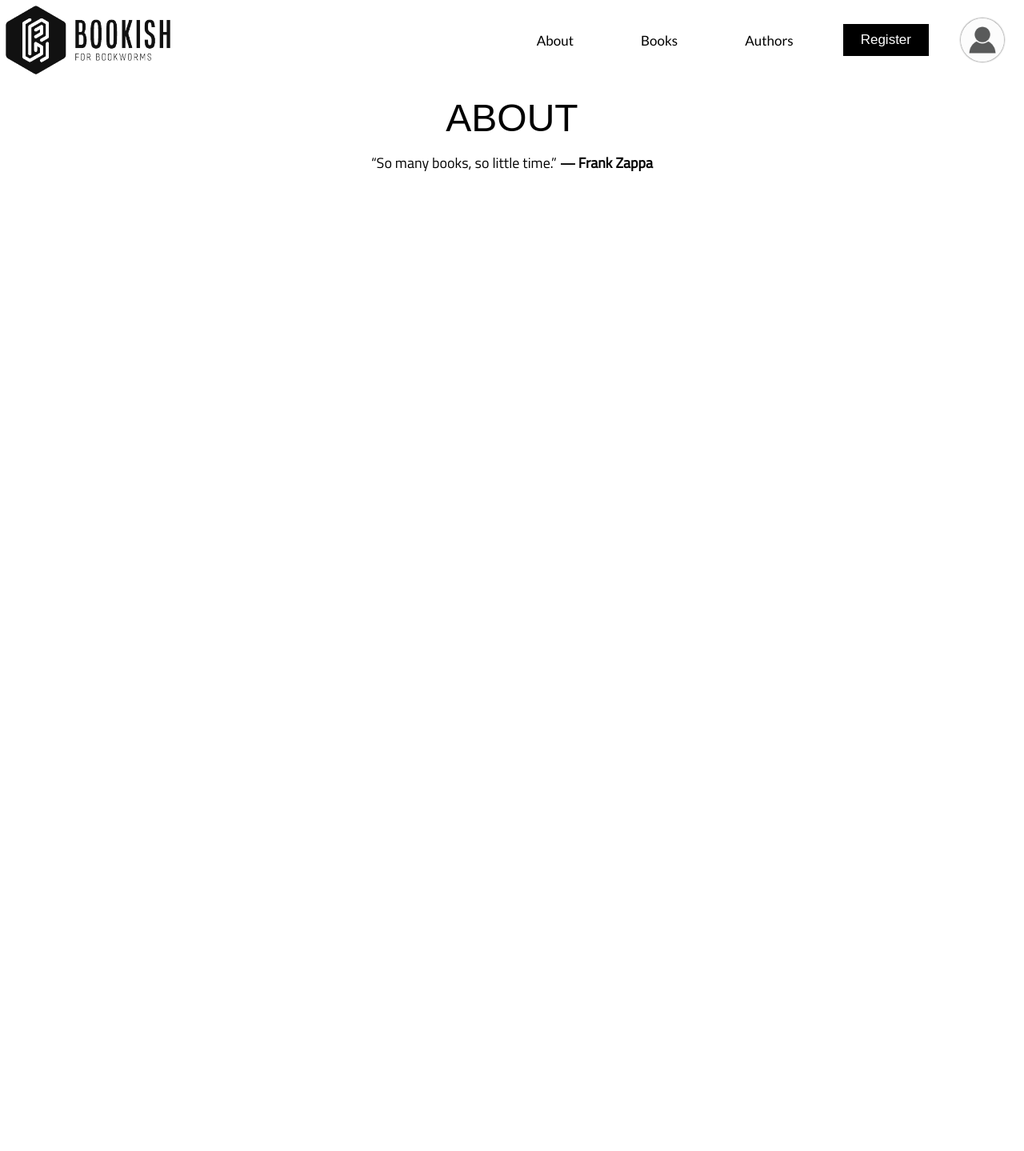
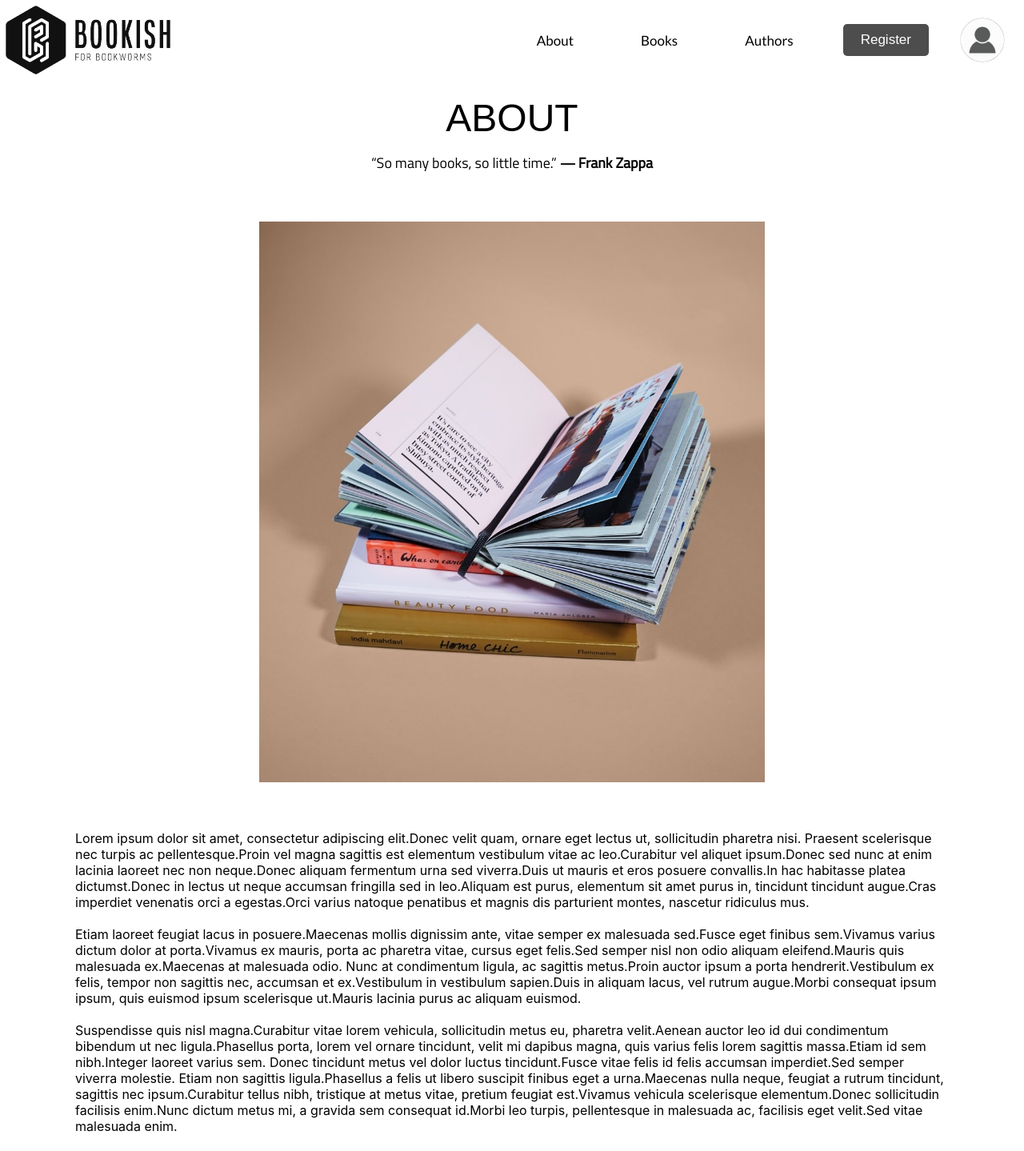
Before and after one commit to Divyalok123/Bookish, a React (Create React App) app in the folder bookish-client/: page /about in a window 1280 px wide. Shown: the top 1439 px of the page at 80% size. Before the commit the page ends 800 px from the top, so only its background shows below. Built offline with nearby package versions, Linux system fonts and the light colour scheme; a web font is replaced by a local one.

Commit message:
complete about js

```diff
--- a/bookish-client/src/components/About/About.css
+++ b/bookish-client/src/components/About/About.css
@@ -12,3 +12,60 @@
 .about_page_quote span:last-child {
     font-weight: bold;
 }
+
+.about_content {
+    width: 70%;
+    margin: 30px auto auto auto;
+    text-align: left;
+    flex-grow: auto;
+    display: flex;
+    flex-direction: row;
+    flex-wrap: wrap;
+    justify-content: space-between;
+}
+
+.about_content .column {
+    width: 50%;
+    height: 100%;
+    box-sizing: border-box;
+    padding: 30px;
+    overflow-x: hidden;
+    overflow-y: auto;
+}
+
+.about_content .column2 {
+    /* height: 60%; */
+    /* width: 50%; */
+    overflow: hidden;
+    margin: auto;
+    display: flex;
+    flex-direction: row;
+    justify-content: center;
+}
+
+.about_page_img {
+    width: 100%;
+    object-fit: contain cover;
+}
+
+@media screen and (max-width: 1500px) {
+    .about_content {
+        width: 90%;
+        flex-direction: column-reverse;
+    }
+
+    .about_content .column1 {
+        width: 100%;
+    }
+
+    .about_content .column2 {
+        width: 60%;
+    }
+
+}
+
+@media screen and (max-width: 700px) {
+    .about_content .column2 {
+        width: 90%;
+    }
+}
--- a/bookish-client/src/components/About/About.js
+++ b/bookish-client/src/components/About/About.js
@@ -1,4 +1,5 @@
 import { Component } from 'react';
+import aboutPageImage from '../../assets/aboutPageImage.jpeg';
 import './About.css';
 
 class About extends Component {
@@ -11,9 +12,58 @@ class About extends Component {
                     &nbsp;
                     <span className="f_titillium">― Frank Zappa</span>
                 </div>
+                <div className="about_content">
+                    <div className="column1 column">
+                        <p>
+                        Lorem ipsum dolor sit amet, consectetur adipiscing elit.Donec
+                        velit quam, ornare eget lectus ut, sollicitudin pharetra nisi.
+                        Praesent scelerisque nec turpis ac pellentesque.Proin vel magna
+                        sagittis est elementum vestibulum vitae ac leo.Curabitur vel
+                        aliquet ipsum.Donec sed nunc at enim lacinia laoreet nec non
+                        neque.Donec aliquam fermentum urna sed viverra.Duis ut mauris et
+                        eros posuere convallis.In hac habitasse platea dictumst.Donec in
+                        lectus ut neque accumsan fringilla sed in leo.Aliquam est purus,
+                        elementum sit amet purus in, tincidunt tincidunt augue.Cras
+                        imperdiet venenatis orci a egestas.Orci varius natoque penatibus
+                        et magnis dis parturient montes, nascetur ridiculus mus.<br/><br/>
+                        Etiam laoreet feugiat lacus in posuere.Maecenas mollis dignissim ante,
+                        vitae semper ex malesuada sed.Fusce eget finibus sem.Vivamus
+                        varius dictum dolor at porta.Vivamus ex mauris, porta ac pharetra
+                        vitae, cursus eget felis.Sed semper nisl non odio aliquam
+                        eleifend.Mauris quis malesuada ex.Maecenas at malesuada odio.
+                        Nunc at condimentum ligula, ac sagittis metus.Proin auctor ipsum
+                        a porta hendrerit.Vestibulum ex felis, tempor non sagittis nec,
+                        accumsan et ex.Vestibulum in vestibulum sapien.Duis in aliquam
+                        lacus, vel rutrum augue.Morbi consequat ipsum ipsum, quis euismod
+                        ipsum scelerisque ut.Mauris lacinia purus ac aliquam euismod.<br/><br/>
+                        Suspendisse quis nisl magna.Curabitur vitae lorem vehicula,
+                        sollicitudin metus eu, pharetra velit.Aenean auctor leo id dui
+                        condimentum bibendum ut nec ligula.Phasellus porta, lorem vel
+                        ornare tincidunt, velit mi dapibus magna, quis varius felis lorem
+                        sagittis massa.Etiam id sem nibh.Integer laoreet varius sem.
+                        Donec tincidunt metus vel dolor luctus tincidunt.Fusce vitae
+                        felis id felis accumsan imperdiet.Sed semper viverra molestie.
+                        Etiam non sagittis ligula.Phasellus a felis ut libero suscipit
+                        finibus eget a urna.Maecenas nulla neque, feugiat a rutrum
+                        tincidunt, sagittis nec ipsum.Curabitur tellus nibh, tristique at
+                        metus vitae, pretium feugiat est.Vivamus vehicula scelerisque
+                        elementum.Donec sollicitudin facilisis enim.Nunc dictum metus
+                        mi, a gravida sem consequat id.Morbi leo turpis, pellentesque in
+                        malesuada ac, facilisis eget velit.Sed vitae malesuada enim. <br/><br/>
+                        Sed a pulvinar lorem, et vulputate elit.Nam gravida neque sagittis,
+                        pellentesque libero sed, pulvinar nisi.Orci varius natoque
+                        penatibus et magnis dis parturient montes, nascetur ridiculus mus.
+                        Etiam viverra ullamcorper gravida.Nulla a nisi vel magna
+                        vestibulum blandit.
+                        </p>
+                    </div>
+                    <div className="column2 column">
+                        <img src={ aboutPageImage } className="about_page_img" alt="books" />
+                    </div>
+                </div>
             </div>
-        )
-    }
+        );
+  }
 }
 
-export default About;
+                export default About;
--- a/bookish-client/src/components/Navbar/Navbar.css
+++ b/bookish-client/src/components/Navbar/Navbar.css
@@ -45,23 +45,25 @@
     border: none;
 }
 
-.nav_button {
+.nav_button > button {
     background-color: transparent;
 }
 
 .nav_button:hover {
+    border-radius: 5px;
     transition-duration: 150ms;
-    box-shadow: -1px 1px 2px 1px black;
+    box-shadow: 2px 1px 2px 1px black inset;
 }
 
 .opp_nav_button {
-    background-color: black;
+    background-color: rgba(70, 69, 69, 0.952);
     color: white;
+    border-radius: 5px;
 }
 
 .opp_nav_button:hover {
     transition-duration: 150ms;
-    background-color: linear-gradient(to left, rgb(199, 199, 199), black);
+    background-color: rgba(26, 24, 24, 0.884);
 }
 
 .nav_profile_container {
@@ -74,7 +76,11 @@
 .nav_profile_img {
     border-radius: 50%;
     height: 60%;
-    box-shadow: 0px 0px 2px 0.5px grey;
+    box-shadow: 0px 0px 1px 0.2px grey;
+}
+
+.nav_profile_img:hover {
+    box-shadow: 0 0 1px 0.2px rgb(187, 186, 186);
 }
 
 .nav_profile_dropdown {
--- a/bookish-client/src/components/Navbar/Navbar.js
+++ b/bookish-client/src/components/Navbar/Navbar.js
@@ -6,6 +6,13 @@ import './Navbar.css';
 
 class Navbar extends Component {
     profileClickCount = 0;
+
+    constructor() {
+        super();
+        this.state = {
+            isLoggedIn: true
+        }
+    }
 
     handleProfileImageClick = () => {
         let ele = document.getElementsByClassName("nav_profile_dropdown")[0];
@@ -25,29 +32,28 @@ class Navbar extends Component {
                     <img src={ logoImg }  alt="logo" className="navleft_img" />
                 </Link>
                 <div className="navright">
-                    <Link className="link pointer" to="/about">
-                        <button className="f_lato nav_button pointer">
+                    <Link className="link pointer nav_button" to="/about">
+                        <button className="f_lato pointer">
                             About
                         </button>
                     </Link>
-                    <Link className="link pointer" to="/books">
-                        <button className="f_lato nav_button pointer">
+                    <Link className="link pointer nav_button" to="/books">
+                        <button className="f_lato pointer">
                             Books
                         </button>
                     </Link>
-                    <Link className="link pointer" to="/authors">
-                        <button className="f_lato nav_button pointer">
+                    <Link className="link pointer nav_button" to="/authors">
+                        <button className="f_lato pointer">
                             Authors
                         </button>
                     </Link>
-                    { /* If not logged in */ }
+                    {/* { this.state.isLoggedIn ? ( */}
                         <Link className="link pointer" to="/registration">
                             <button className="f_nato_sans opp_nav_button pointer">
                                 Register
                             </button>
-
                         </Link>
-                    { /* Else */ }
+                    {/* ) : ( */}
                         <div className="nav_profile_container" >
                             <img
                                 src={ dummyProfileImg }
@@ -67,6 +73,7 @@ class Navbar extends Component {
                                 <div className="nav_dropdown_item">Item 4</div>
                             </div>
                         </div>
+                    {/* )} */}
                 </div>
             </div>
         )
```
Also changed, not shown: bookish-client/src/assets/aboutPageImage.jpeg (added). Lines whose indentation alone changed are shown as unchanged.
